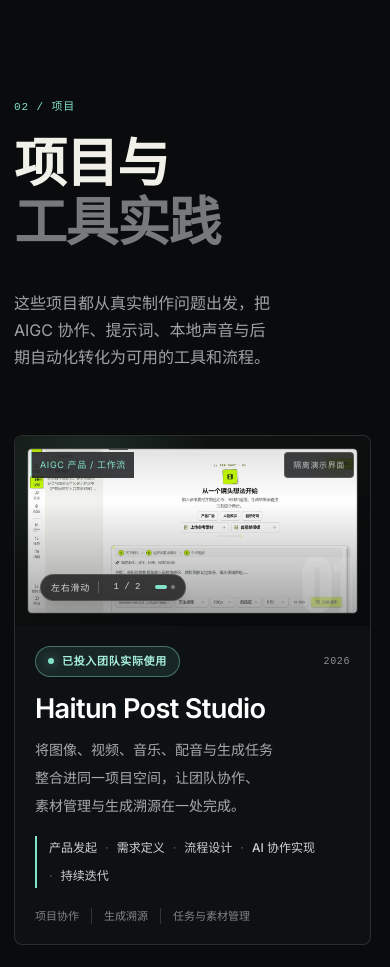
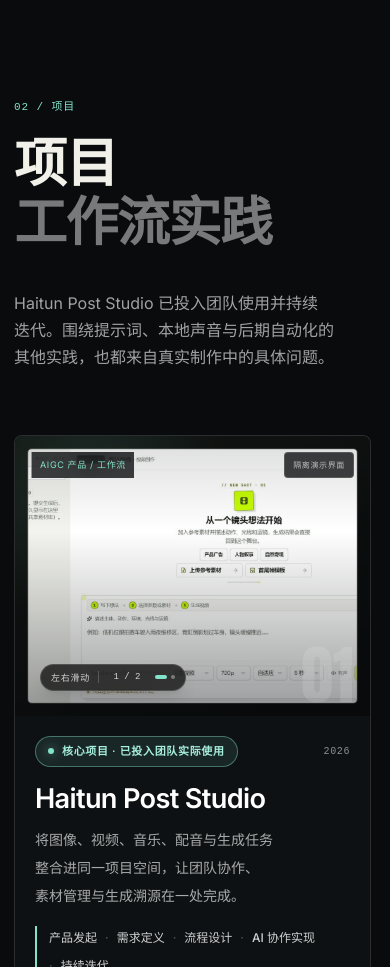
Before and after one commit to wyucn/wyucn.github.io, a Next.js app: page / in a window 390 px wide. Shown: the part 3080-4047 px from the top of the page. Built offline with nearby package versions, Linux system fonts and the light colour scheme.

Commit message:
feat: strengthen featured project hierarchy

```diff
--- a/src/components/Works.tsx
+++ b/src/components/Works.tsx
@@ -347,17 +347,17 @@ function ProjectCard({ project }: { project: Project }) {
   const isLead = Boolean(project.featured);
   const isCompact = project.id >= 4;
   const gridClass = isLead
-    ? "lg:col-span-6 xl:col-span-8"
+    ? "lg:col-span-8"
     : project.id === 2
-      ? "lg:col-span-6 xl:col-span-4"
+      ? "lg:col-span-4"
       : "lg:col-span-6";
   const hasMedia = Boolean(project.media?.length);
   const visualHeight = isLead
     ? hasMedia
-      ? "h-[190px] md:h-[500px]"
+      ? "h-[280px] sm:h-[360px] md:h-[500px]"
       : "h-[330px] md:h-[500px]"
     : project.id === 2
-      ? "h-[270px] md:h-[500px]"
+      ? "h-[240px] sm:h-[300px] md:h-[420px] lg:h-[500px]"
     : isCompact
       ? hasMedia
         ? "h-[190px] md:h-[340px]"
@@ -392,7 +392,7 @@ function ProjectCard({ project }: { project: Project }) {
           {isLead ? (
             <span className="inline-flex items-center gap-2 rounded-full border border-[rgba(131,226,202,.42)] bg-[rgba(131,226,202,.1)] px-3 py-1.5 text-[11px] font-semibold tracking-[0.06em] text-[#a7f0dd] md:text-xs">
               <span className="h-1.5 w-1.5 shrink-0 rounded-full bg-[#83e2ca] shadow-[0_0_12px_rgba(131,226,202,.72)]" aria-hidden="true" />
-              {project.status}
+              核心项目 · {project.status}
             </span>
           ) : (
             <span>{project.status}</span>
@@ -475,13 +475,13 @@ export default function Works() {
           <div>
             <p className="mb-5 font-mono text-[11px] tracking-[0.08em] text-[#83e2ca]">02 / 项目</p>
             <h2 className="font-sans text-[clamp(3.3rem,7.5vw,7.5rem)] font-extrabold leading-[1.02] tracking-[-0.025em] max-[520px]:leading-[1.04]">
-              <span className="block">项目与</span>
-              <span className="mt-[0.08em] block text-white/45">工具实践</span>
+              <span className="block">项目</span>
+              <span className="mt-[0.08em] block text-white/45">工作流实践</span>
             </h2>
           </div>
           <div className="max-w-xl md:justify-self-end">
             <p className="copy-pretty text-[clamp(1rem,1.45vw,1.35rem)] leading-[1.7] text-white/62">
-              这些项目都从真实制作问题出发，把<span className="keep-phrase">AIGC 协作、</span>提示词、本地声音与后期自动化转化为可用的工具和流程。
+              <span className="keep-phrase">Haitun Post Studio</span> 已投入团队使用并持续迭代。围绕提示词、本地声音与后期自动化的其他实践，也都来自真实制作中的具体问题。
             </p>
           </div>
         </div>
```
